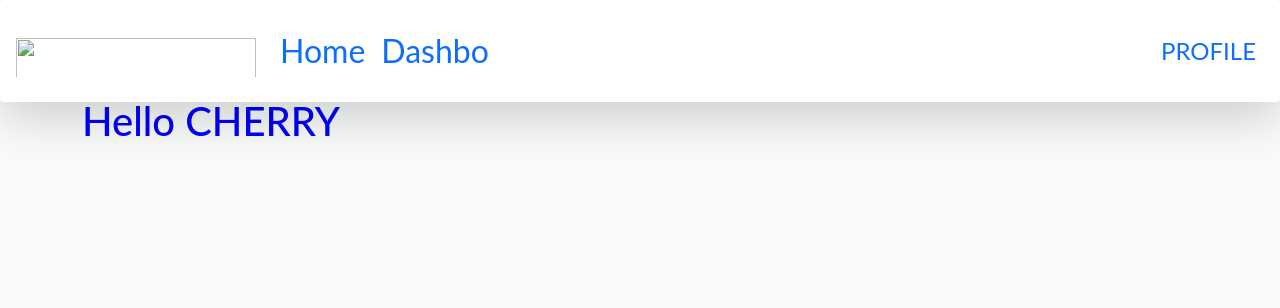
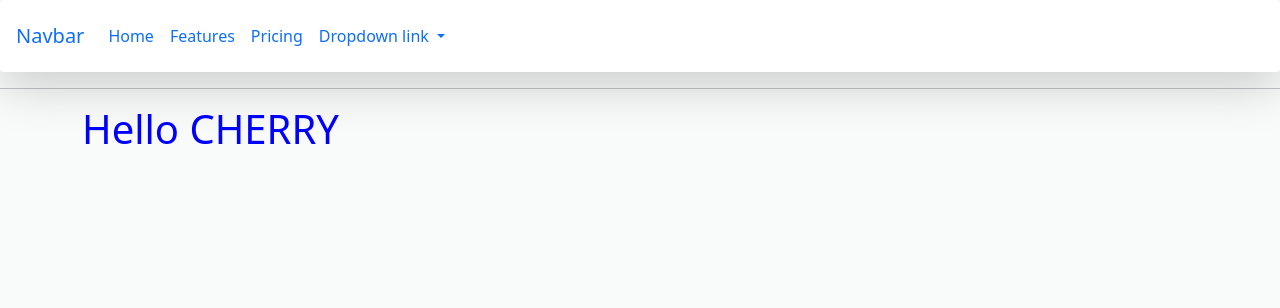
Before and after one commit to SayiaFelix/Mtaa-HOOD, a Django app: page / in a window 1280 px wide. Shown: the top 308 px of the page. Run offline with Django 3.2, Linux system fonts and the light colour scheme; some libraries are stand-ins or nearby versions; some web fonts are replaced.

Commit message:
adding navbar

```diff
--- a/mtaaHud/templates/Hood/base.html
+++ b/mtaaHud/templates/Hood/base.html
@@ -23,7 +23,7 @@
 </head>
 
 <body style="background-color:rgba(244,247,246,.5)">
-    <style>
+    {% comment %} <style>
     body {
       font-family: "Lato", sans-serif;
       transition: background-color .5s;
@@ -115,7 +115,7 @@
     </style>
 
 <!-- Sidebar -->
-<div id="mySidenav" class="sidenav ">
+{% comment %} <div id="mySidenav" class="sidenav ">
     <a href="javascript:void(0)" class="closebtn" onclick="closeNav()">&times;</a>
     <hr>
     <h4> <a href=""  style="text-decoration: none; font-weight: bold; "class="">Home</a></h4>
@@ -152,10 +152,16 @@
           </div>
     </div>
       <hr>
+    </div> {% endcomment %}
+
       {% include "navbar.html" %}
+      <br>
+      <br>
+      <br>
+      <hr>
       {% block content %}{%endblock%}
       {% include "footer.html" %}
-</div>
+
 
     {% block scripts %}
      <script src="https://ajax.googleapis.com/ajax/libs/jquery/3.2.1/jquery.min.js"></script>
@@ -164,18 +170,5 @@
       <script src="{% static 'js/script.js' %}"></script>
       {% endblock %}
 
-  <script>
-    function openNav() {
-      document.getElementById("mySidenav").style.width = "250px";
-      document.getElementById("main").style.marginLeft = "250px";
-      document.body.style.backgroundColor = "rgba(0,0,0,0.4)";
-    }
-
-    function closeNav() {
-      document.getElementById("mySidenav").style.width = "0";
-      document.getElementById("main").style.marginLeft= "0";
-      document.body.style.backgroundColor = "white";
-    }
-    </script>
 </body>
 </html>
--- a/mtaaHud/templates/navbar.html
+++ b/mtaaHud/templates/navbar.html
@@ -1,23 +1,30 @@
+
 <nav class="navbar navbar-expand-lg navbar-primary fixed-top navbar bg-light shadow-lg p-3 mb-5 bg-body rounded">
-    <a class="navbar-brand fs-1 fw-bold" href="/"> <img src="" height="42" width="240" alt="" loading="lazy" style="margin-top: 1px" /></a>
-    <button class="navbar-toggler" type="button" data-toggle="collapse" data-target="#navbarSupportedContent" aria-controls="navbarSupportedContent" aria-expanded="false" aria-label="Toggle navigation">
-    <span class="navbar-toggler-icon"></span> </button>
-    <div class="collapse navbar-collapse" id="navbarSupportedContent">
-        <ul class="navbar-nav mr-auto fs-2 m-6">
+  <a class="navbar-brand" href="#"><img src="" height="" width="" alt="" loading="lazy" style="" />Navbar</a>
+  <button class="navbar-toggler" type="button" data-toggle="collapse" data-target="#navbarNavDropdown" aria-controls="navbarNavDropdown" aria-expanded="false" aria-label="Toggle navigation">
+    <span class="navbar-toggler-icon"></span>
+  </button>
+  <div class="collapse navbar-collapse" id="navbarNavDropdown">
+    <ul class="navbar-nav">
       <li class="nav-item active">
-                <a class="nav-link" href="/">Home<span class="sr-only">(current)</span></a>
+        <a class="nav-link" href="#">Home <span class="sr-only">(current)</span></a>
       </li>
-            <li>
-                <a class="nav-link" href="">Dashbo</a>
+      <li class="nav-item">
+        <a class="nav-link" href="#">Features</a>
       </li>
-        </ul>
-        <ul class="nav navbar-nav navbar-right fs-4">
-
-            <li>
-                <a class="nav-link" href="">PROFILE</a>
+      <li class="nav-item">
+        <a class="nav-link" href="#">Pricing</a>
       </li>
-
-
+      <li class="nav-item dropdown">
+        <a class="nav-link dropdown-toggle" href="#" id="navbarDropdownMenuLink" data-toggle="dropdown" aria-haspopup="true" aria-expanded="false">
+          Dropdown link
+        </a>
+        <div class="dropdown-menu" aria-labelledby="navbarDropdownMenuLink">
+          <a class="dropdown-item" href="#">Action</a>
+          <a class="dropdown-item" href="#">Another action</a>
+          <a class="dropdown-item" href="#">Something else here</a>
+        </div>
+      </li>
     </ul>
   </div>
 </nav>
```
Also changed, not shown: static/js/script.js (added). Lines whose indentation alone changed are shown as unchanged.
